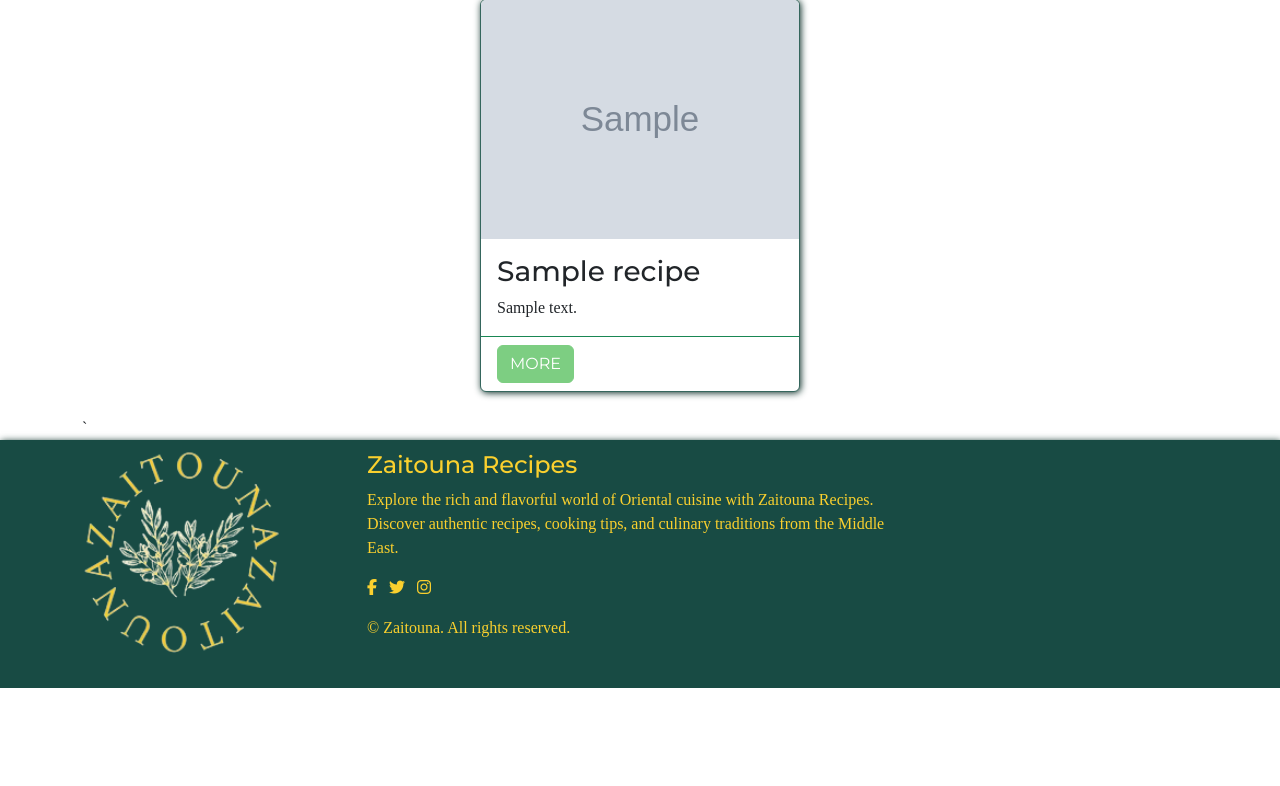
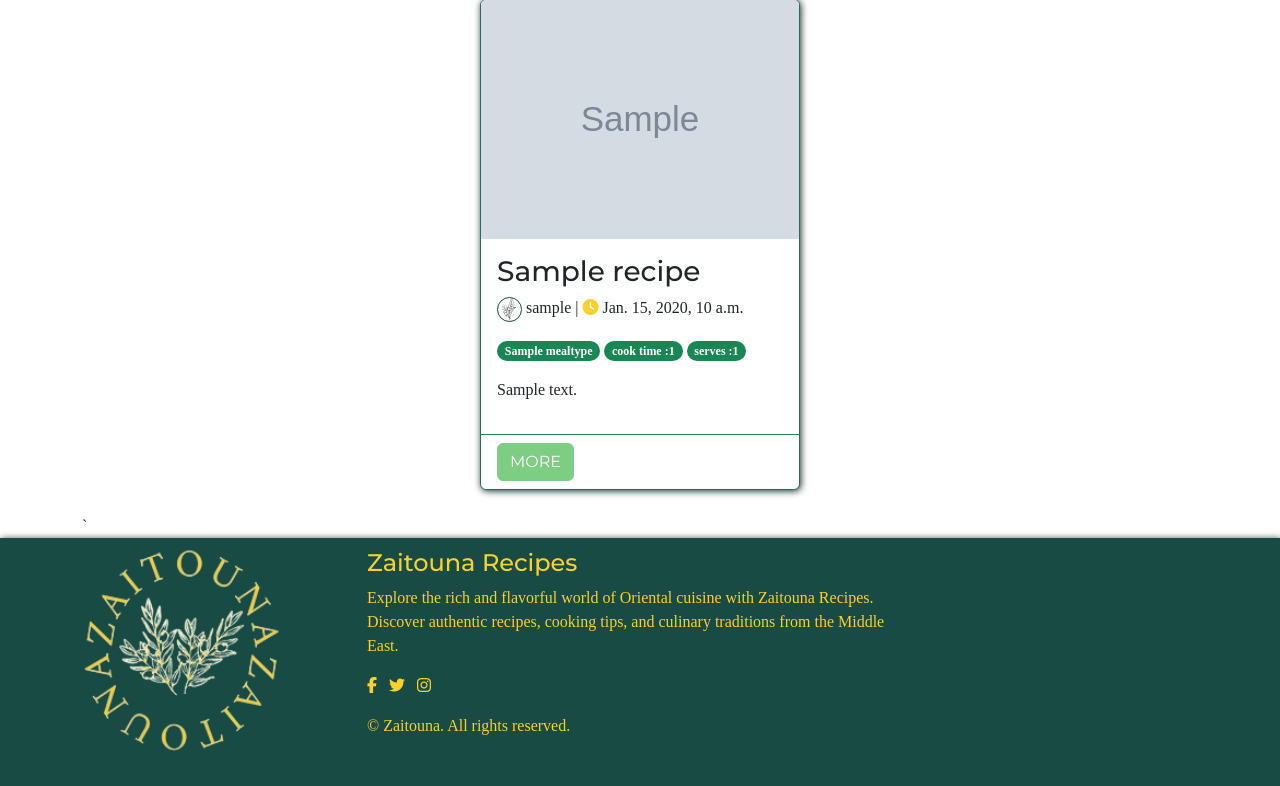
Before and after one commit to raneem-yad/project-portfolio-4, a Django app: page / in a window 1280 px wide. Shown: the part 547-1333 px from the top of the page. Before the commit the page ends 1235 px from the top, so only its background shows below. Run offline with Django 3.2, Linux system fonts and the light colour scheme; tables that the repository leaves empty hold one stand-in row (values such as "Sample post"); grey boxes marked "Sample" are stand-in pictures; some libraries are stand-ins or nearby versions; some web fonts are replaced.

Commit message:
style recipes list

```diff
--- a/recipes/templates/recipes/recipe_home_list.html
+++ b/recipes/templates/recipes/recipe_home_list.html
@@ -1,4 +1,4 @@
-
+{% load static %}
     <div class="form-title text-center p-4 justify-content-center">
             <h1>Latest Recipes</h1>
     </div>
@@ -11,7 +11,18 @@
                   <img src="{{recipe.image.url}}" class="card-img-top" alt="{{recipe.image_alt}}">
                 <div class="card-body">
                     <h3 class="card-title">{{recipe.name}}</h3>
-                    <p class="card-text">{{recipe.description}}</p>
+                    <p>
+                        {% if recipe.user.profile.photo %}
+                            <img src="{{ recipe.user.profile.photo.url }}" class="rounded-circle avatar" alt="{{ recipe.user.username }} Profile Photo">
+                        {% else %}
+                            <img src="{% static 'images/zaitouna_icon.svg' %}" class="rounded-circle avatar" alt="Default Profile Photo">
+                        {% endif %}
+                        {{ recipe.user.username }} | <i class="fa-solid fa-clock"></i> {{recipe.posted_date}}
+                    </p>
+                    <span class="badge rounded-pill bg-success">{{recipe.meal_type}}</span>
+                    <span class="badge rounded-pill bg-success">cook time :{{recipe.cooking_time}}</span>
+                    <span class="badge rounded-pill bg-success">serves :{{recipe.serves}}</span>
+                    <p class="card-text py-3">{{recipe.description}}</p>
                 </div>
                 <div class="card-footer bg-transparent border-success">
                     <a href="#"  aria-label="Click to view {{recipe.title}}" class="btn btn-primary ">more</a>
--- a/static/css/base.css
+++ b/static/css/base.css
@@ -199,6 +199,10 @@ img.logo {
 .recipe-card{
     max-width : 20rem
 }
+.avatar {
+    width: 25px;
+    border : 1px solid var(--primary-background);
+}
 
 /* Footer */
 footer {
```
Also changed, not shown: recipes/templates/recipes/recipes.html (+32 -6 lines).
